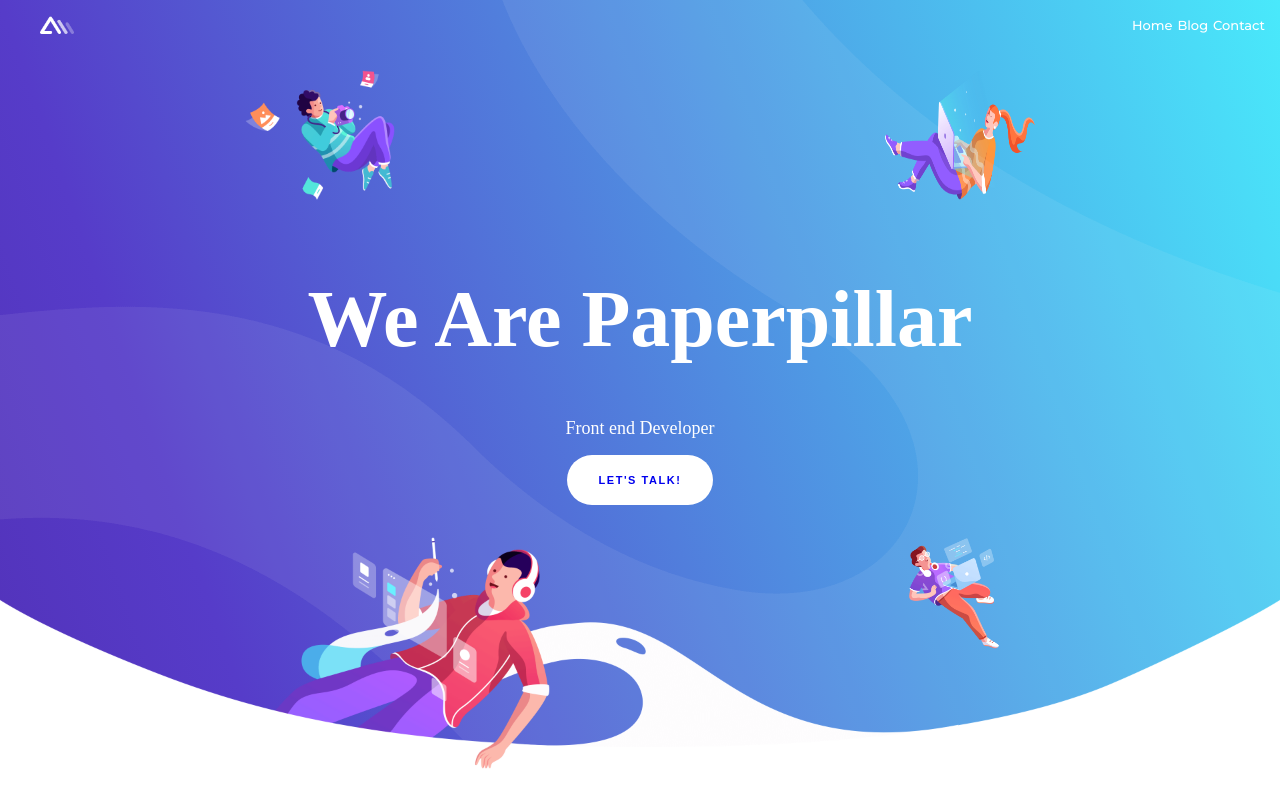
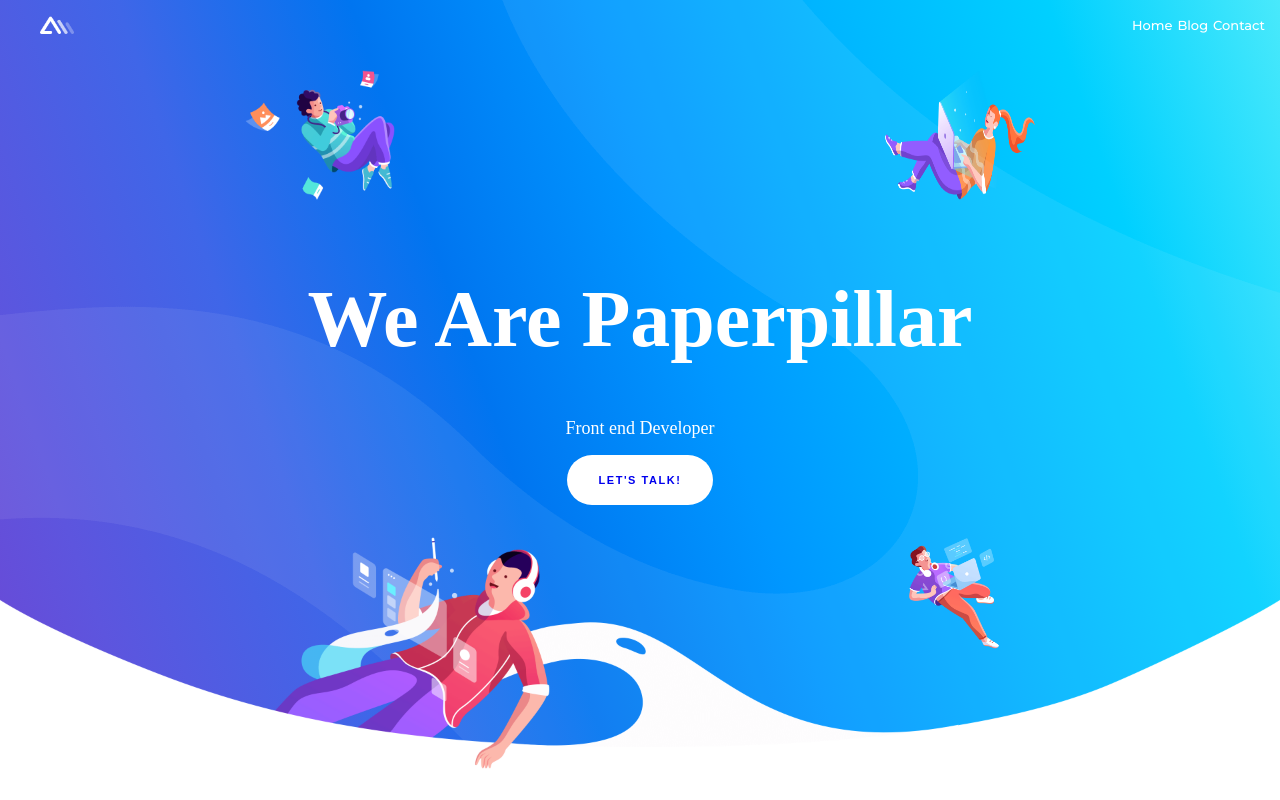
Before and after one commit to jael-VRR/newPortafolio, a React (Create React App) app: page / in a window 1280 px wide. Shown: the top 800 px of the page. Built offline with nearby package versions, Linux system fonts and the light colour scheme.

Commit message:
style for home

```diff
--- a/src/styles/home.css
+++ b/src/styles/home.css
@@ -4,7 +4,10 @@
   min-height: 100vh;
   overflow-x: hidden;
   overflow-y: hidden;
-  background-image: linear-gradient(to top right, #450b7c, #563cc9, #49e9fb);
+  /*background-image: linear-gradient(to top right, #450b7c, #563cc9, #49e9fb);*/
+  background-image: linear-gradient(to right top, #c04de2, #ae49de, #9b46da, #8843d5, #7440d0, #5d55de, #3f66e8, #0075f0, #0097ff, #00b5ff, #00d0ff, #49e9fb);
+  /*background-image: radial-gradient(circle at 104.17% 95.45%, #ff8a63 0, #ff7d66 10%, #ff706a 20%, #fd616e 30%, #f95073 40%, #f23c78 50%, #e9267f 60%, #df0787 70%, #d30091 80%, #c4009c 90%, #b300a8 100%);*/
+  /* background-image: radial-gradient(circle at 20.12% -14.09%, #ff8a63 0, #ff7d66 10%, #ff706a 20%, #fd616e 30%, #f95073 40%, #f23c78 50%, #e9267f 60%, #df0787 70%, #d30091 80%, #c4009c 90%, #b300a8 100%);*/
 }
 
 .capa1 {
```
